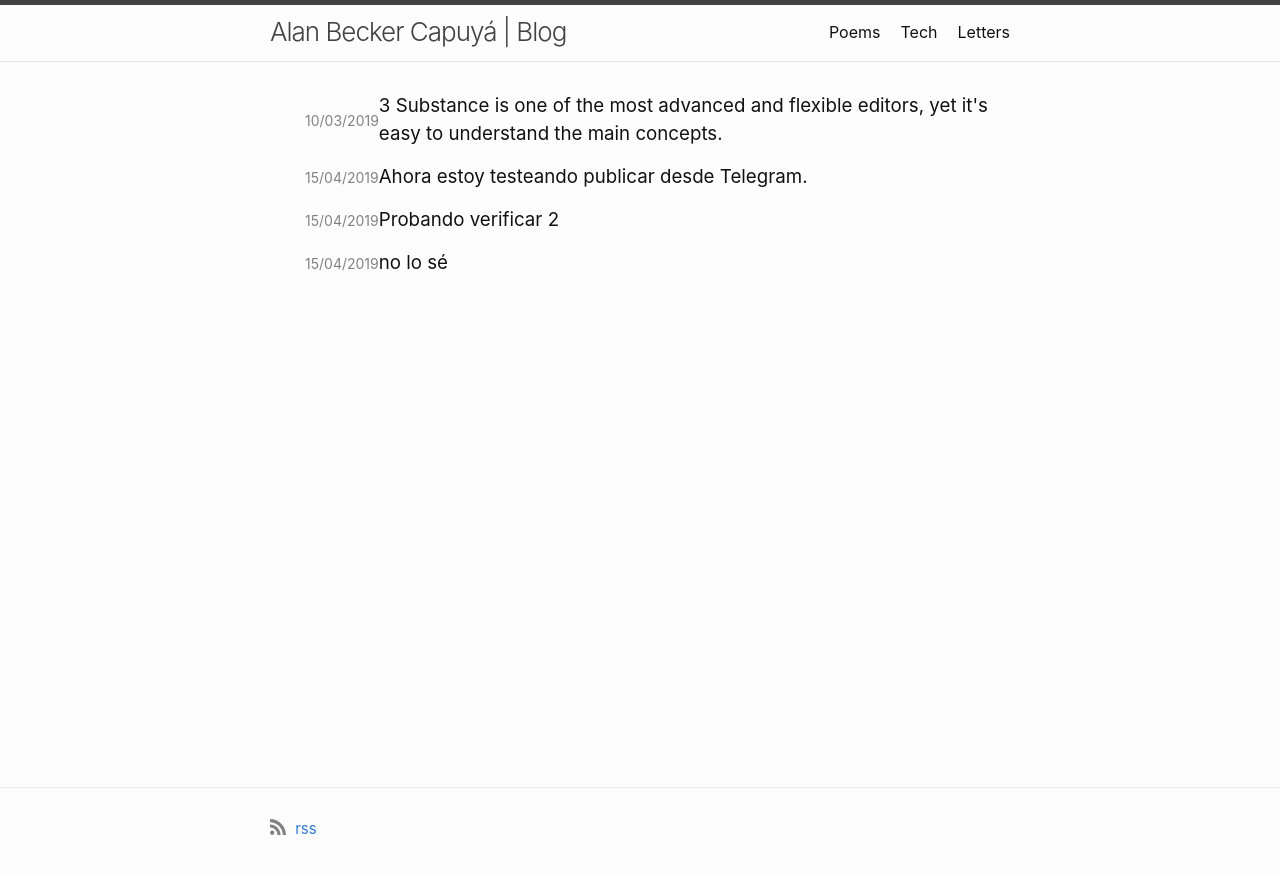
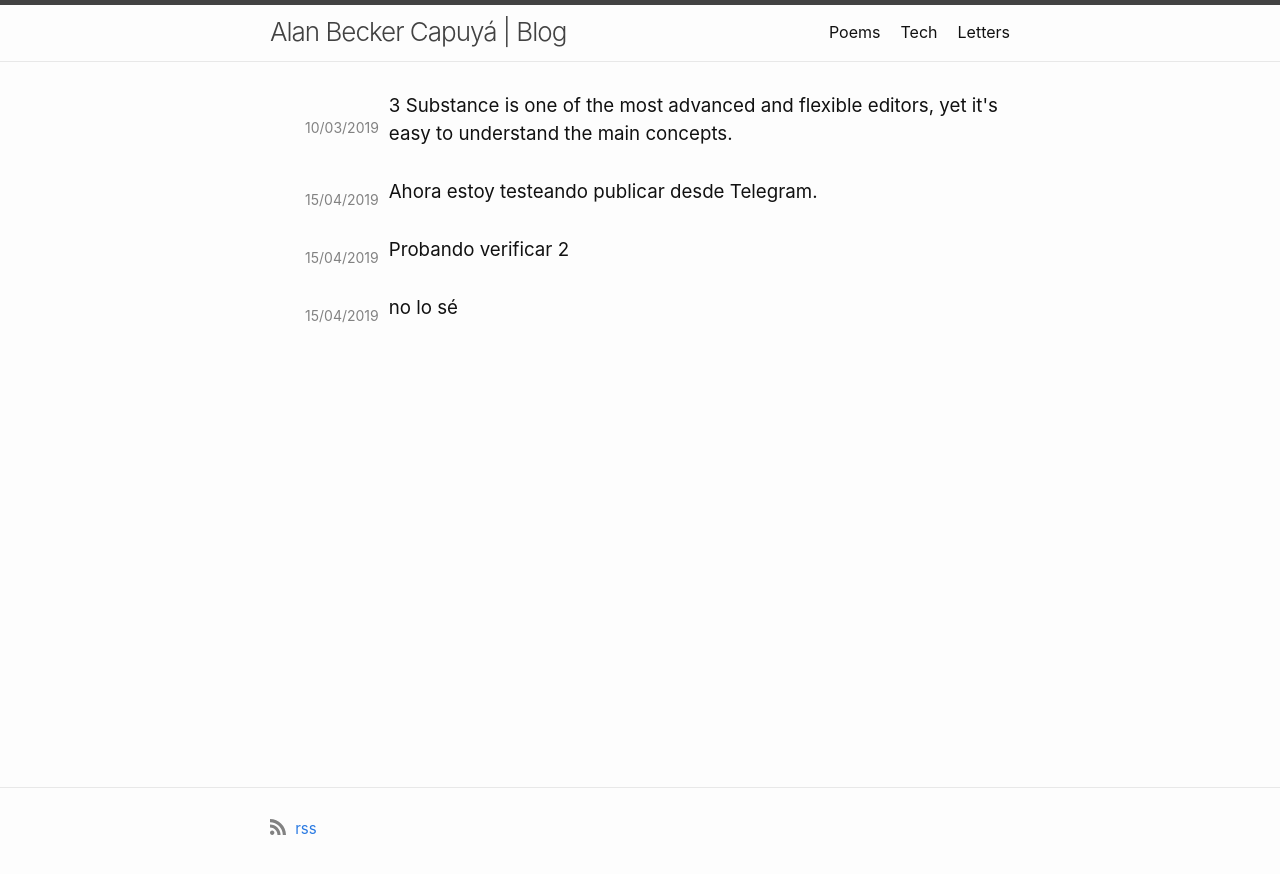
Before and after one commit to alandooz/timeline, a Jekyll site: the page built from index.md, in a window 1280 px wide. Shown: the top 874 px of the page. Built offline with Jekyll 4.4.1, drawn with Linux system fonts in a browser that asks for light colours.

Commit message:
Adding stilying

```diff
--- a/_layouts/home.html
+++ b/_layouts/home.html
@@ -15,34 +15,9 @@ layout: default
       <h3>
         {%- assign date_format = site.minima.date_format | default: "%b %-d, %Y" -%}
         <span class="post-meta">{{ micropost.created_at | date: date_format }}</span>
-        <!-- <a class="post-link" href="{{ post.url | relative_url }}"> -->
-        {{ micropost.micropost | escape }}
-        <!-- </a> -->
+        <p class="post-link">{{ micropost.micropost | escape }}</p>
       </h3>
     </li>
     {%- endfor -%}
   </ul>
-
-  <!-- {%- for category in site.categories -%}
-  {%- if category[1].size > 0 -%}
-    <h2 class="post-list-heading" id="{{ category[0] }}">{{ category[0] | capitalize }}</h2>
-    <ul class="post-list">
-      {%- for post in category[1] -%}
-      <li>
-        <h3>
-          {%- assign date_format = site.minima.date_format | default: "%b %-d, %Y" -%}
-          <span class="post-meta">{{ post.date | date: date_format }}</span>
-          <a class="post-link" href="{{ post.url | relative_url }}">
-            {{ post.title | escape }}
-          </a>
-        </h3>
-        {%- if site.show_excerpts -%}
-          {{ post.excerpt }}
-        {%- endif -%}
-      </li>
-      {%- endfor -%}
-    </ul>
-    {%- endif -%}
-    {%- endfor -%} -->
-
 </div>
--- a/_sass/minima/_layout.scss
+++ b/_sass/minima/_layout.scss
@@ -199,7 +199,7 @@
       align-items: center;
       margin-left: 5px;
 
-      > a {
+      > p {
         margin-left: 10px;
       }
 
@@ -215,7 +215,7 @@
 
 .post-link {
   display: block;
-  @include relative-font-size(1.5);
+  // @include relative-font-size(1.5);
 }
 
 
```
